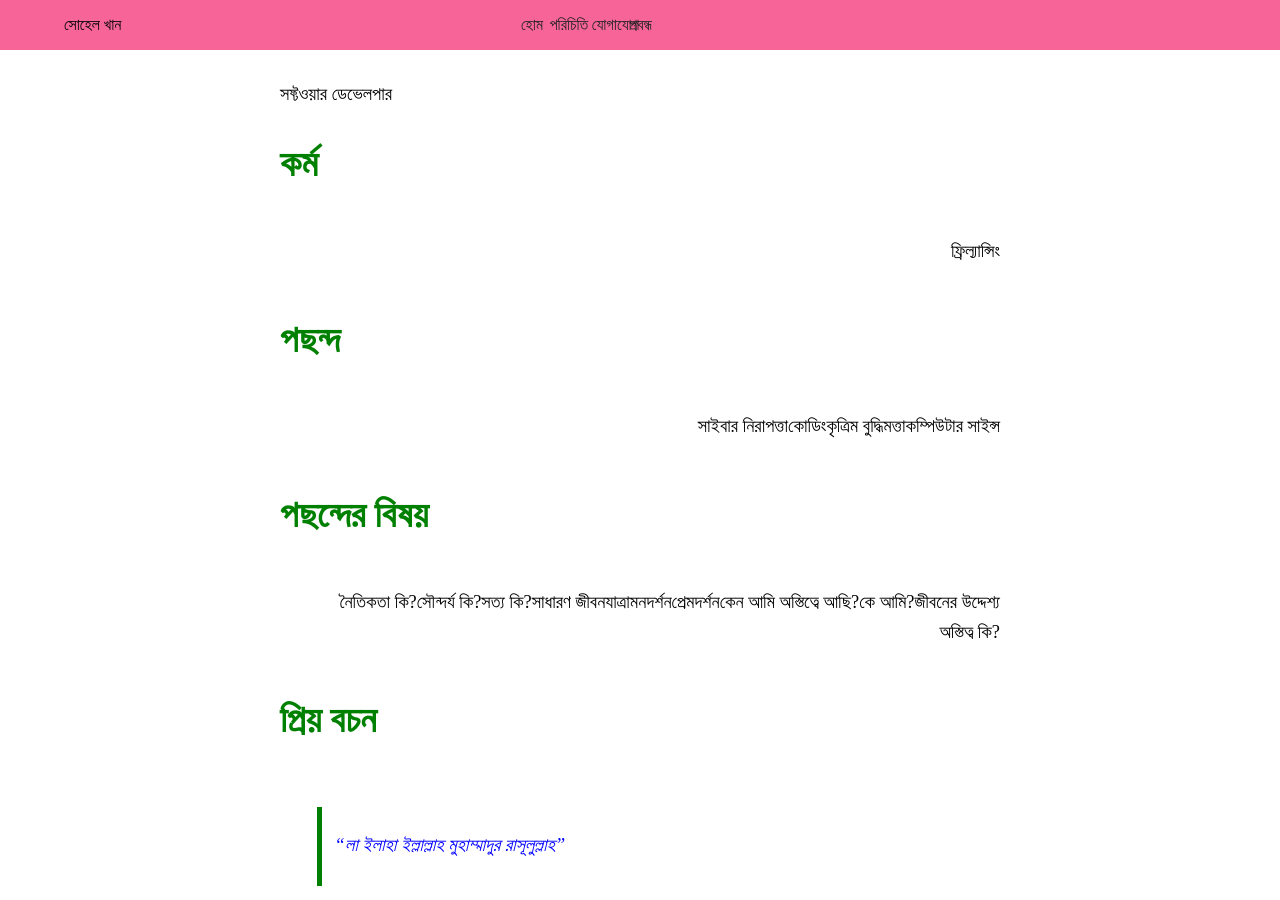
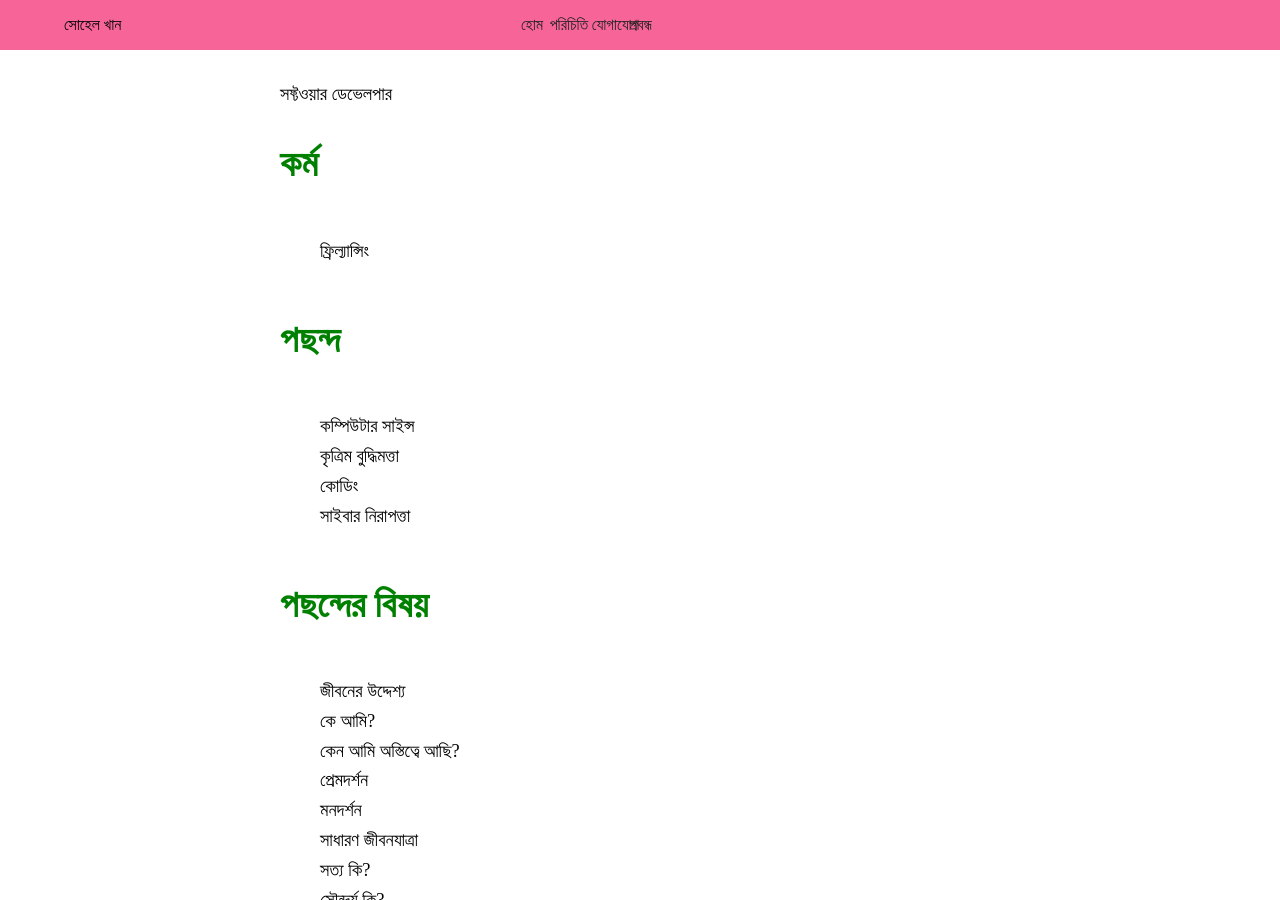
Before and after one commit to sohelkhanz/sohelkhanz.github.io, a Jekyll site: the page built from index.md, in a window 1280 px wide and 900 px high. Built offline with Jekyll 4.4.1, drawn with Linux system fonts in a browser that asks for light colours.

Commit message:
Update style.css

```diff
--- a/assets/css/style.css
+++ b/assets/css/style.css
@@ -104,7 +104,6 @@ header {
     display: -webkit-flex;     /* NEW - Chrome */
     display: flex;             /* NEW, Spec - Opera 12.1, Firefox 20+ */
 }
-ul li { float: right; }
 li a {
     width: 20%;
     height: inherit;
```
